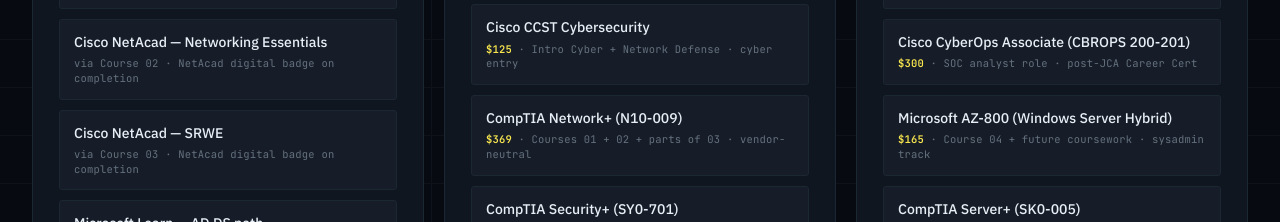
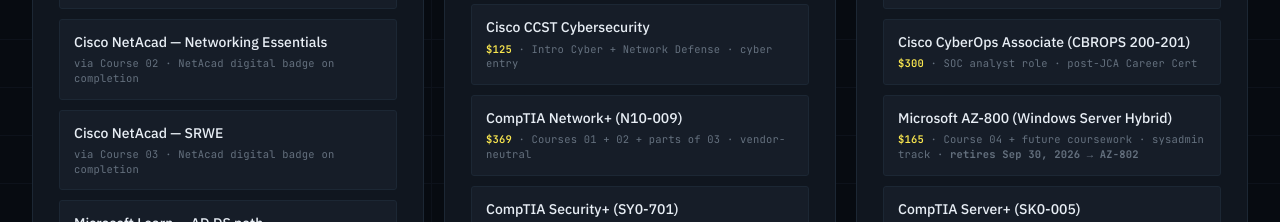
Before and after one commit to Cop1ouss/cisco-track, a plain HTML site: page index.html in a window 1280 px wide. Shown: the part 4280-4502 px from the top of the page. Drawn offline with Linux system fonts and the light colour scheme.

Commit message:
Note AZ-800/AZ-801 retirement (Sep 30, 2026) and AZ-802 successor
Confirmed via Microsoft Learn. Course 4 content stays valid Windows
Server hybrid-admin material either way, but certifying after the
retirement date means targeting AZ-802 instead.

```diff
--- a/index.html
+++ b/index.html
@@ -370,7 +370,7 @@
           <div class="cert-list">
             <div class="cert-item"><div class="ci-name">Cisco CCNA 200-301 v1.1</div><div class="ci-meta"><span class="price">$330</span> · Courses 02 + 03 + 05 combined · industry standard</div></div>
             <div class="cert-item"><div class="ci-name">Cisco CyberOps Associate (CBROPS 200-201)</div><div class="ci-meta"><span class="price">$300</span> · SOC analyst role · post-JCA Career Cert</div></div>
-            <div class="cert-item"><div class="ci-name">Microsoft AZ-800 (Windows Server Hybrid)</div><div class="ci-meta"><span class="price">$165</span> · Course 04 + future coursework · sysadmin track</div></div>
+            <div class="cert-item"><div class="ci-name">Microsoft AZ-800 (Windows Server Hybrid)</div><div class="ci-meta"><span class="price">$165</span> · Course 04 + future coursework · sysadmin track · <strong>retires Sep 30, 2026 → AZ-802</strong></div></div>
             <div class="cert-item"><div class="ci-name">CompTIA Server+ (SK0-005)</div><div class="ci-meta"><span class="price">$369</span> · Course 04 + future coursework · vendor-neutral server admin</div></div>
           </div>
         </div>
```
Also changed, not shown: 1 other file.
